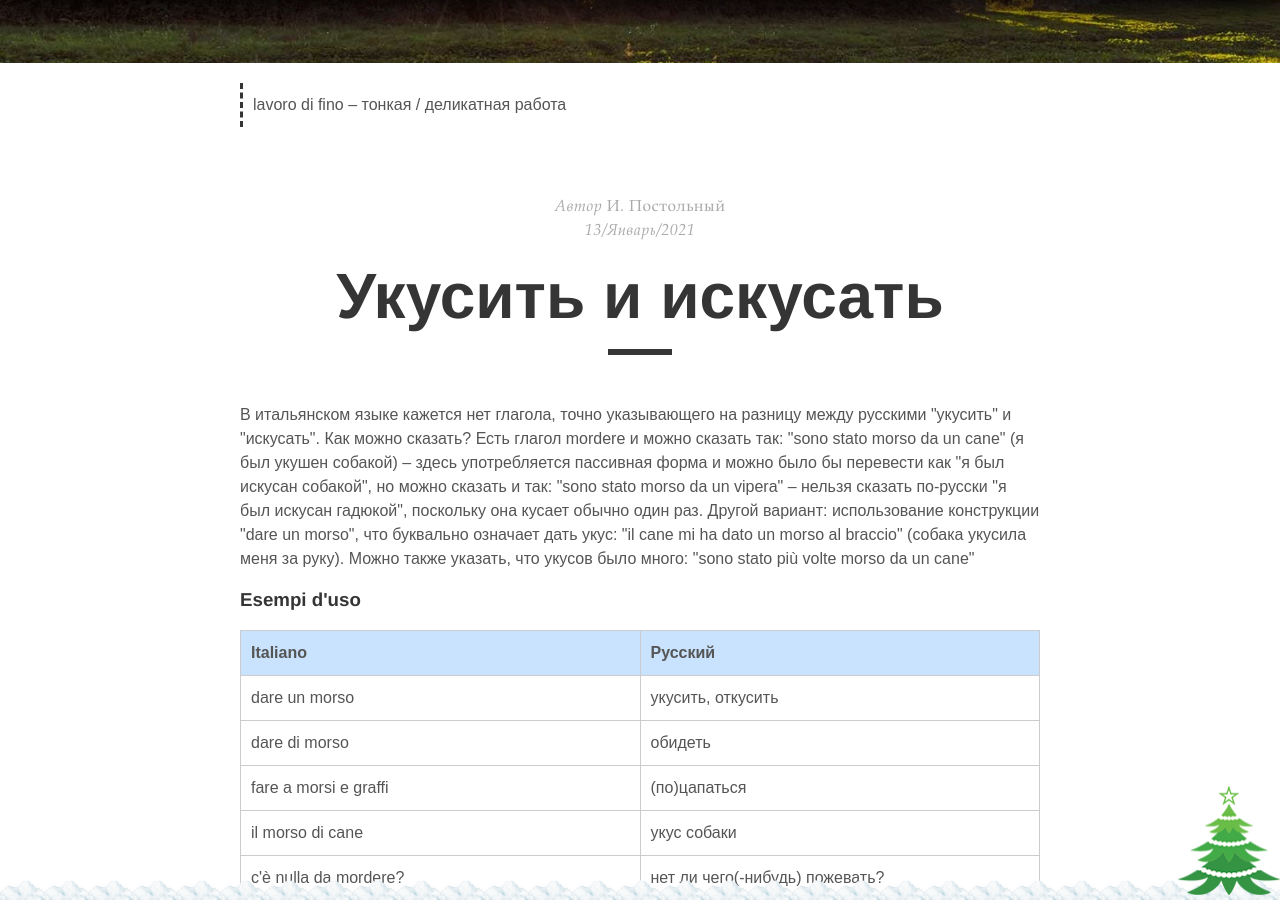
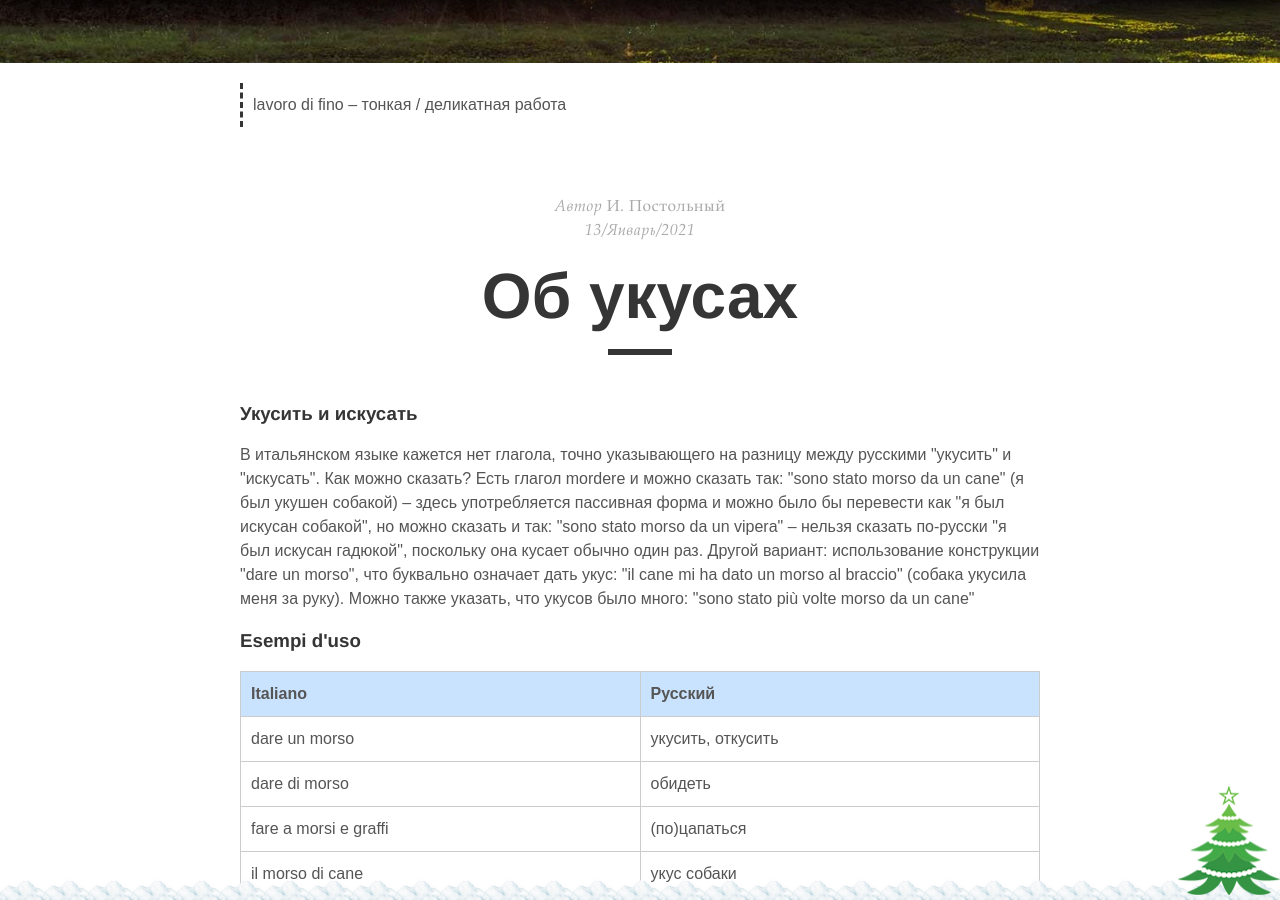
Before and after one commit to postolny/postolny.github.io, a Jekyll site: the page built from _posts/2021-01-13-di-morsi.md, in a window 1280 px wide and 900 px high, scrolled down 335 px. Built offline with Jekyll 4.4.1, drawn with Linux system fonts in a browser that asks for light colours; nearby versions of some CDN libraries.

Commit message:
Add files via upload

```diff
--- a/_posts/2021-01-13-di-morsi.md
+++ b/_posts/2021-01-13-di-morsi.md
@@ -1,12 +1,14 @@
 ---
 layout: post
-title: "Укусить и искусать"
+title: "Об укусах"
 description: "В итальянском языке кажется нет глагола, точно указывающего на разницу между русскими \"укусить\" и \"искусать\". Как можно сказать?"
 author: "И. Постольный"
 comments: false
 categories:
 tags: Frasi
 ---
+
+### Укусить и искусать
 
 В итальянском языке кажется нет глагола, точно указывающего на разницу между русскими "укусить" и "искусать". Как можно сказать? Есть глагол mordere и можно сказать так: "sono stato morso da un cane" (я был укушен собакой) – здесь употребляется пассивная форма и можно было бы перевести как "я был искусан собакой", но можно сказать и так: "sono stato morso da un vipera" – нельзя сказать по-русски "я был искусан гадюкой", поскольку она кусает обычно один раз. Другой вариант: использование конструкции "dare un morso", что буквально означает дать укус: "il cane mi ha dato un morso al braccio" (собака укусила меня за руку). Можно также указать, что укусов было много: "sono stato più volte morso da un cane"
 
```
